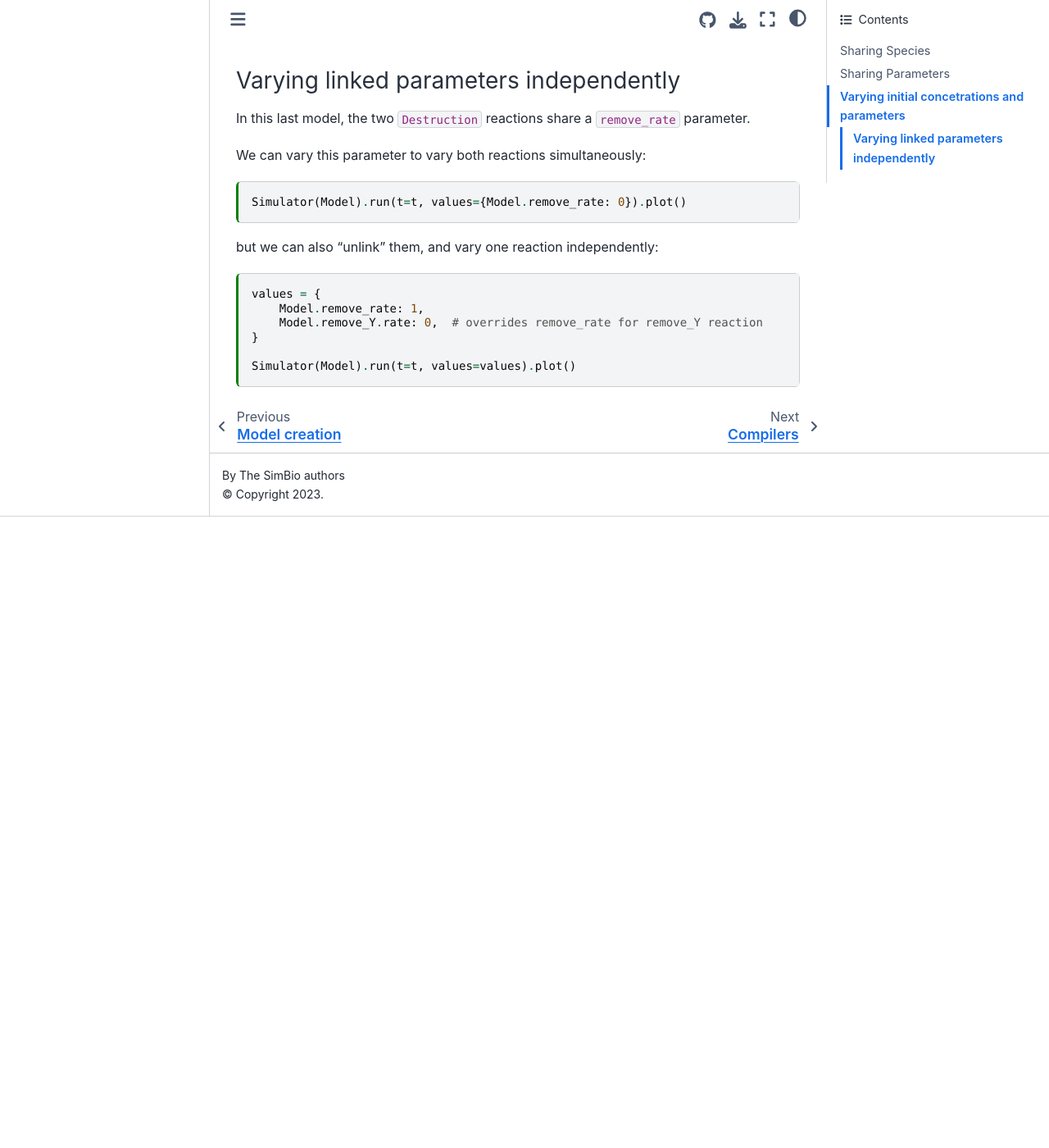
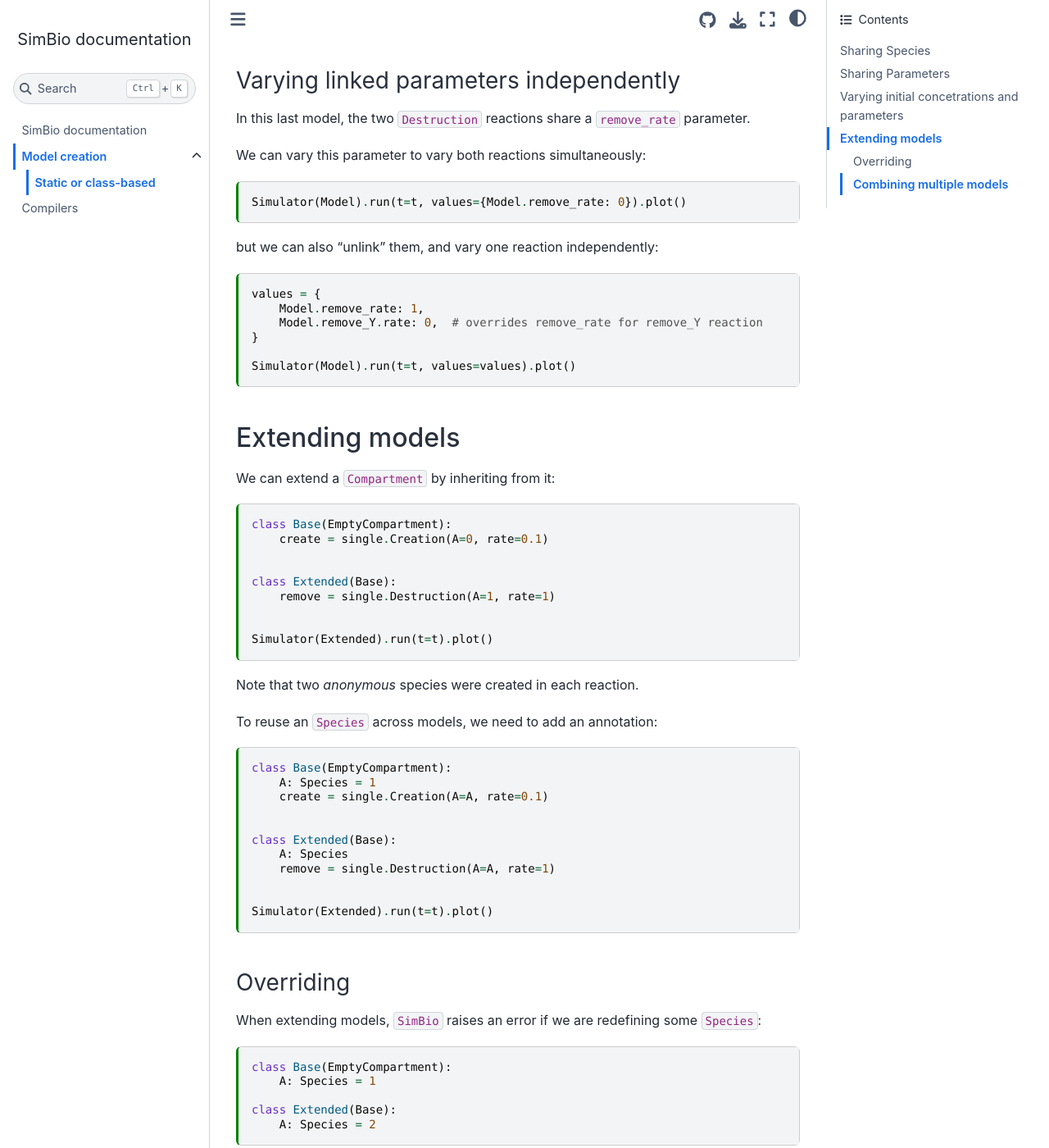
Before and after one commit to hgrecco/simbio, a Jupyter Book: the page built from docs/model/static.md, in a window 1280 px wide and 1400 px high, scrolled down 2475 px. Shown: the whole window at 82% size. Built offline with Jupyter Book 1.0.4 settings and Sphinx 7.4.7 and the Sphinx Book theme 1.1.4, drawn with Linux system fonts in a browser that asks for light colours; before the commit the page ends 3105 px from its top, so only the background shows below that; some of the changed text lies outside the part shown.

Commit message:
Add model extension

````diff
--- a/docs/jupytext.toml
+++ b/docs/jupytext.toml
@@ -1,2 +1,3 @@
 formats = ["md:myst", "ipynb"]
 notebook_metadata_filter = "-all,jupytext,kernelspec"
+cell_metadata_filter = "-all,tags"
--- a/docs/model/static.md
+++ b/docs/model/static.md
@@ -167,3 +167,143 @@
 
 Simulator(Model).run(t=t, values=values).plot()
 ```
+
+## Extending models
+
+We can extend a `Compartment` by inheriting from it:
+
+```{code-cell} ipython3
+class Base(EmptyCompartment):
+    create = single.Creation(A=0, rate=0.1)
+
+
+class Extended(Base):
+    remove = single.Destruction(A=1, rate=1)
+
+
+Simulator(Extended).run(t=t).plot()
+```
+
+Note that two *anonymous* species were created in each reaction.
+
+To reuse an `Species` across models,
+we need to add an annotation:
+
+```{code-cell} ipython3
+class Base(EmptyCompartment):
+    A: Species = 1
+    create = single.Creation(A=A, rate=0.1)
+
+
+class Extended(Base):
+    A: Species
+    remove = single.Destruction(A=A, rate=1)
+
+
+Simulator(Extended).run(t=t).plot()
+```
+
+### Overriding
+
+When extending models,
+`SimBio` raises an error if we are redefining some `Species`:
+
+```{code-cell} ipython3
+---
+tags: [raises-exception]
+---
+class Base(EmptyCompartment):
+    A: Species = 1
+
+class Extended(Base):
+    A: Species = 2
+```
+
+This is useful to prevent mistakes.
+
+If we want to override an species' initial condition,
+we need to be explicit about it:
+
+```{code-cell} ipython3
+from simbio.components import Override
+
+
+class Base(EmptyCompartment):
+    A: Species = 1
+
+
+class Extended(Base):
+    A: Species[Override] = 2
+```
+
+The same is valid for reactions:
+
+```{code-cell} ipython3
+from simbio.components import Reaction
+
+
+class Base(EmptyCompartment):
+    my_reaction = single.Creation(A=1, rate=1)
+
+
+class Extended(Base):
+    my_reaction: Reaction[Override] = single.Destruction(A=1, rate=1)
+```
+
+### Combining multiple models
+
++++
+
+It is also possible to inherit from multiple compartments simultaneously:
+
+```{code-cell} ipython3
+class ModelA(EmptyCompartment):
+    A: Species = 1
+    S: Species = 3
+
+class ModelB(EmptyCompartment):
+    B: Species = 2
+    S: Species = 3
+
+class Joint(ModelA, ModelB):
+    pass
+```
+
+As there are no collisions,
+`Joint` has three species:
+`A`, `B` and `S`.
+
+If there are collisions between the models,
+`SimBio` raises an error:
+
+```{code-cell} ipython3
+---
+tags: [raises-exception]
+---
+class ModelA(EmptyCompartment):
+    A: Species = 1
+    S: Species = 3
+
+class ModelB(EmptyCompartment):
+    B: Species = 2
+    S: Species = 30
+
+class Joint(ModelA, ModelB):
+    pass
+```
+
+We have to be explicit which one we want to keep,
+by overriding with a (possibly new) value:
+
+```{code-cell} ipython3
+class ModelA(EmptyCompartment):
+    A: Species = 1
+    S: Species = 3
+
+class ModelB(EmptyCompartment):
+    B: Species = 2
+    S: Species = 30
+
+class Joint(ModelA, ModelB):
+    S: Species[Override] = 42
+```
````
